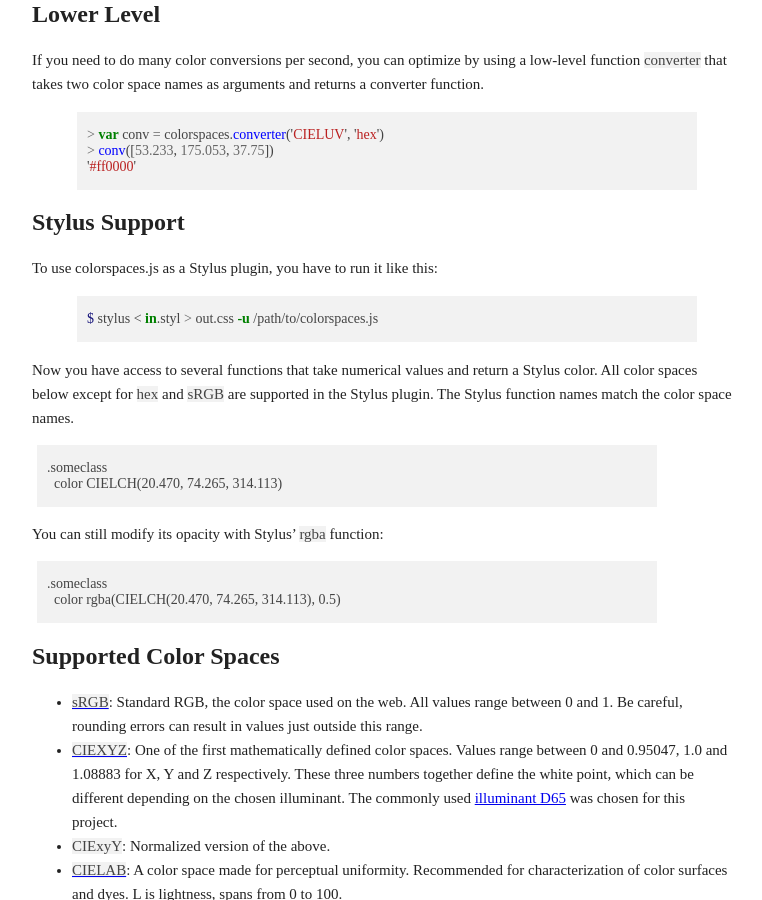
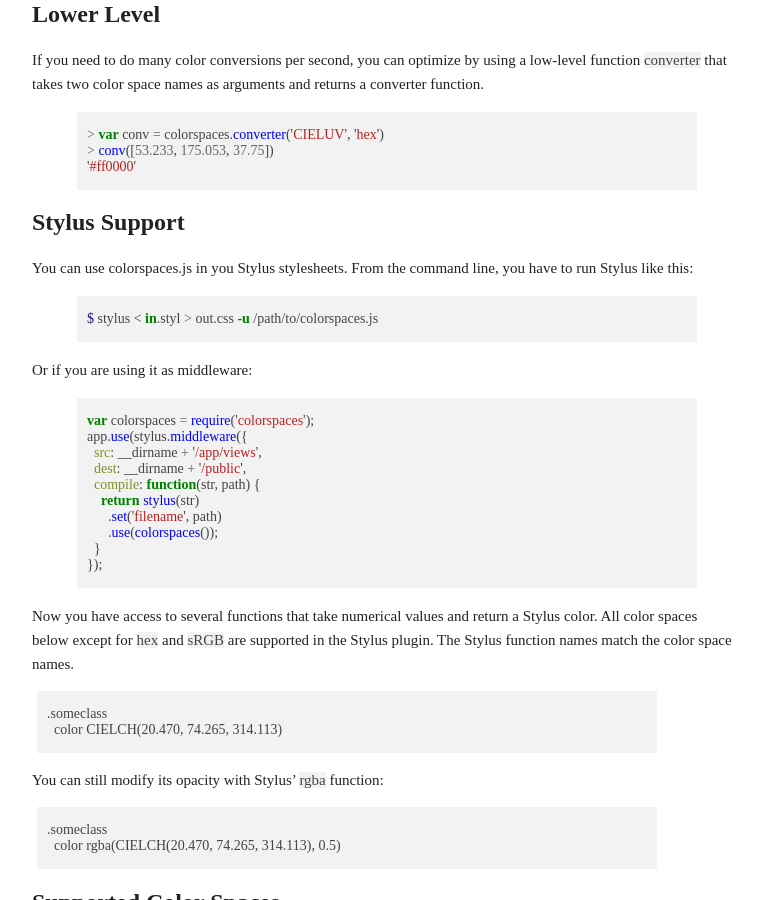
Before and after one commit to boronine/colorspaces.js, a Jekyll site: the page built from index.md, in a window 1280 px wide and 900 px high, scrolled down 713 px. Shown: the whole window, without its empty margins (208-970 px from the left). Built offline with Jekyll 4.4.1, drawn with Linux system fonts in a browser that asks for light colours; some web fonts are replaced.

Commit message:
Document Stylus plugin for middleware

```diff
--- a/index.md
+++ b/index.md
@@ -38,10 +38,25 @@ If you need to do many color conversions per second, you can optimize by using a
 
 ## Stylus Support
 
-To use colorspaces.js as a Stylus plugin, you have to run it like this:
+You can use colorspaces.js in you Stylus stylesheets. From the command line, you have to run Stylus like this:
 
 {% highlight bash %}
 $ stylus < in.styl > out.css -u /path/to/colorspaces.js
+{% endhighlight %}
+
+Or if you are using it as middleware:
+
+{% highlight javascript %}
+var colorspaces = require('colorspaces');
+app.use(stylus.middleware({
+  src: __dirname + '/app/views',
+  dest: __dirname + '/public',
+  compile: function(str, path) {
+    return stylus(str)
+      .set('filename', path)
+      .use(colorspaces());
+  }
+});
 {% endhighlight %}
 
 Now you have access to several functions that take numerical values and return a Stylus color. All color spaces below except for `hex` and `sRGB` are supported in the Stylus plugin. The Stylus function names match the color space names.
```
